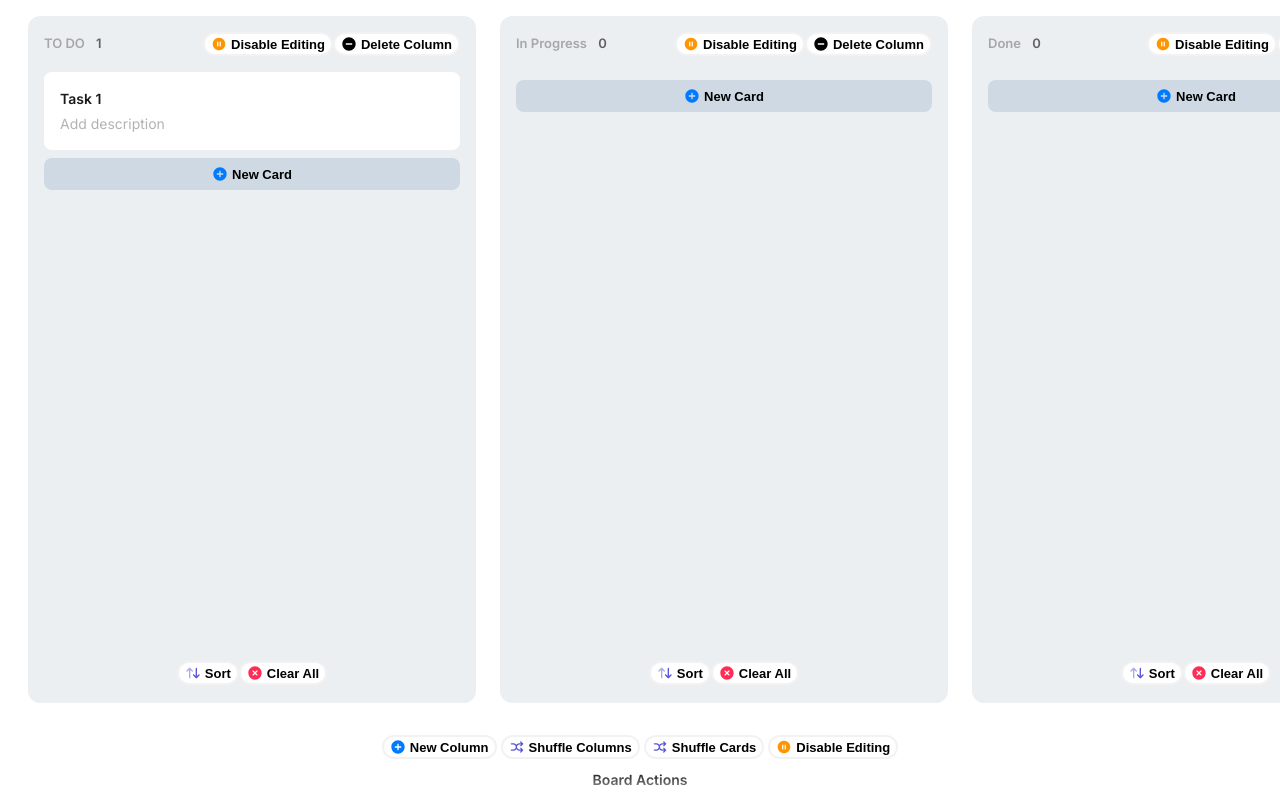
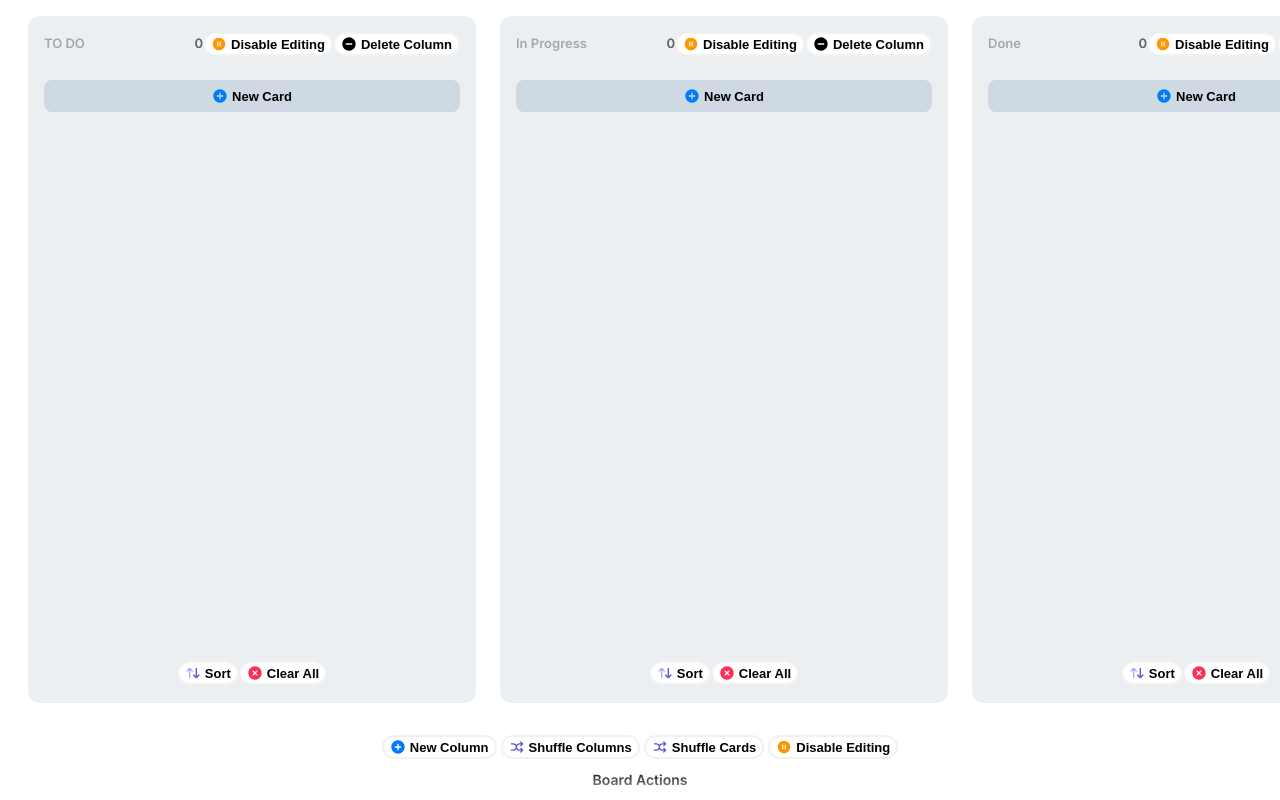
Before and after one commit to moskit33/kanban_board, a Vue app: page / in a window 1280 px wide. Built offline with nearby package versions, Linux system fonts and the light colour scheme.

Commit message:
implement add, edit, delete, disable, and shuffle columns logic

```diff
--- a/src/components/BaseButton.vue
+++ b/src/components/BaseButton.vue
@@ -77,9 +77,13 @@ const handleClick = (event) => props.callback?.(event);
   border-color: blue;
 }
 
-.base-button:disabled {
+.base-button:disabled,
+.base-button:disabled:hover,
+.base-button:disabled:focus,
+.base-button:disabled:active {
   opacity: 0.6;
   cursor: not-allowed;
+  border-color: rgba(0, 0, 0, 0.05);
 }
 
 .button-icon {
--- a/src/components/Board.vue
+++ b/src/components/Board.vue
@@ -3,9 +3,12 @@
     <div class="column-container">
       <Column
         v-for="column in columns"
+        :columnData="column"
         :key="column.id"
-        :title="column.title"
-        :cards="column.cards"
+        :isDisabledGlobal="isDisabledGlobal"
+        @update-title="updateTitle"
+        @delete-column="deleteColumn"
+        @toggle-editing="toggleColumnEditing"
       />
     </div>
     <div class="board-actions">
@@ -13,13 +16,13 @@
         class="board-actions__button"
         text="New Column"
         icon="create"
-        @click=""
+        @click="addColumn"
       />
       <BaseButton
         class="board-actions__button"
         text="Shuffle Columns"
         icon="shuffle"
-        @click=""
+        @click="shuffleColumns"
       />
       <BaseButton
         class="board-actions__button"
@@ -29,9 +32,9 @@
       />
       <BaseButton
         class="board-actions__button"
-        text="Disable Editing"
-        icon="disable"
-        @click=""
+        :text="isDisabledGlobal ? 'Resume Editing' : 'Disable Editing'"
+        :icon="isDisabledGlobal ? 'resume' : 'disable'"
+        @click="toggleEditingGlobal"
       />
     </div>
     <div class="board-actions__title-wrapper">
@@ -40,19 +43,64 @@
   </div>
 </template>
 <script setup>
-import { ref } from "vue";
+import { ref, reactive, onMounted } from "vue";
 import Column from "./Column.vue";
 import BaseButton from "./BaseButton.vue";
 
-const columns = ref([
-  {
-    id: 1,
-    title: "TO DO",
-    cards: [{ id: 1, title: "Task 1", description: "Add description" }],
-  },
-  { id: 2, title: "In Progress", cards: [] },
-  { id: 3, title: "Done", cards: [] },
-]);
+const initialColumns = ["TO DO", "In Progress", "Done"];
+const columns = reactive([]);
+const newColumnId = ref(1);
+const isDisabledGlobal = ref(false);
+onMounted(() => {
+  initialColumns.forEach((title, index) => {
+    columns.push({
+      id: newColumnId.value++,
+      title: title,
+      cards: [],
+      isNew: false,
+      isEditingDisabled: false,
+    });
+  });
+});
+
+function addColumn() {
+  columns.push({
+    id: newColumnId.value,
+    title: `New Column`,
+    cards: [],
+    isNew: true,
+  });
+  newColumnId.value++;
+}
+
+function updateTitle(newTitle, columnId) {
+  const column = columns.find((col) => col.id === columnId);
+  if (column) {
+    column.title = newTitle;
+    column.isNew = false;
+  }
+}
+
+function deleteColumn(columnId) {
+  const index = columns.findIndex((col) => col.id === columnId);
+  if (index !== -1) columns.splice(index, 1);
+}
+
+function shuffleColumns() {
+  columns.sort(() => Math.random() - 0.5);
+}
+
+function toggleEditingGlobal() {
+  isDisabledGlobal.value = !isDisabledGlobal.value;
+  columns.forEach((column) => {
+    column.isEditingDisabled = isDisabledGlobal.value;
+  });
+}
+
+function toggleColumnEditing(columnId) {
+  const column = columns.find((col) => col.id === columnId);
+  if (column) column.isEditingDisabled = !column.isEditingDisabled;
+}
 </script>
 <style>
 .board {
--- a/src/components/Column.vue
+++ b/src/components/Column.vue
@@ -1,24 +1,37 @@
 <template>
   <div class="column">
+    <div class="filter" :class="{ 'disabled-filter': isDisabled }"></div>
     <div class="column-header">
-      <h3 class="column-header__title">
-        {{ title }} <span class="column-header__count">{{ cards.length }}</span>
+      <h3
+        class="column-header__title"
+        @keydown.enter.prevent="updateColumnTitle"
+        @blur="updateColumnTitle"
+        :contenteditable="!isDisabled"
+        ref="titleInput"
+      >
+        {{ props.columnData.title }}
       </h3>
+      <span class="column-header__count">{{
+        props.columnData.cards.length
+      }}</span>
       <BaseButton
-        class="column-header__button"
-        text="Disable Editing"
-        icon="disable"
+        class="column-header__button column-header__button--disable"
+        :text="isDisabled ? 'Unlock Column' : 'Disable Editing'"
+        :icon="isDisabled ? 'resume' : 'disable'"
+        @click="toogleEditingDisabled"
       />
       <BaseButton
         class="column-header__button"
         text="Delete Column"
         icon="cancel"
+        :disabled="isDisabled"
+        @click="emit('delete-column', props.columnData.id)"
       />
     </div>
 
     <div class="cards-list">
       <Card
-        v-for="card in cards"
+        v-for="card in props.columnData.cards"
         :key="card.id"
         :title="card.title"
         :description="card.description"
@@ -33,20 +46,50 @@
 </template>
 
 <script setup>
-import { ref } from "vue";
+import { ref, onMounted, computed } from "vue";
 import BaseButton from "./BaseButton.vue";
 import Card from "./Card.vue";
 
 const props = defineProps({
-  title: {
-    type: String,
+  columnData: {
+    type: Object,
     required: true,
   },
-  cards: {
-    type: Array,
-    default: () => [],
+  isDisabledGlobal: {
+    type: Boolean,
+    default: false,
   },
 });
+const emit = defineEmits(["update-title", "delete-column", "toggle-editing"]);
+
+const titleInput = ref(null);
+const isDisabled = computed(() => props.columnData.isEditingDisabled);
+
+onMounted(() => {
+  console.log("Column mounted with columnData:", props.columnData);
+
+  if (props.columnData.isNew && titleInput.value) {
+    titleInput.value.focus();
+    titleInput.value.textContent = "";
+  }
+});
+
+function updateColumnTitle() {
+  if (!titleInput.value) return;
+
+  const newTitle = titleInput.value.textContent.trim();
+  if (newTitle) {
+    console.log("Updating column title to:", props);
+
+    emit("update-title", newTitle, props.columnData.id);
+    titleInput.value.blur();
+  } else {
+    titleInput.value.textContent = props.columnData.title; // Reset to original title
+  }
+}
+function toogleEditingDisabled() {
+  emit("toggle-editing", props.columnData.id);
+}
 </script>
 
 <style>
@@ -59,7 +102,22 @@ const props = defineProps({
   padding: 16px;
   margin: 0 12px;
   height: 100%;
+  position: relative;
 }
+.disabled-filter {
+  opacity: 0.5;
+  pointer-events: none;
+  filter: grayscale(0.5);
+  position: absolute;
+  left: 0;
+  top: 0;
+  width: 100%;
+  height: 100%;
+  z-index: 5;
+  background: rgba(0, 0, 0, 0.3);
+  border-radius: inherit;
+}
+
 .column-header {
   display: flex;
   justify-content: flex-end;
@@ -71,6 +129,11 @@ const props = defineProps({
   font-weight: 600;
   color: rgba(0, 0, 0, 0.3);
   margin: 0 auto 0 0;
+  width: 140px;
+  text-align: left;
+}
+.column-header__title:focus {
+  outline: 2px solid #007bff;
 }
 .column-header__count {
   font-size: 13px;
@@ -88,6 +151,10 @@ const props = defineProps({
   margin-bottom: 0 !important;
 }
 
+.column-header__button--disable {
+  z-index: 10;
+}
+
 .new-card-button {
   width: 100%;
   border-radius: 8px;
```
